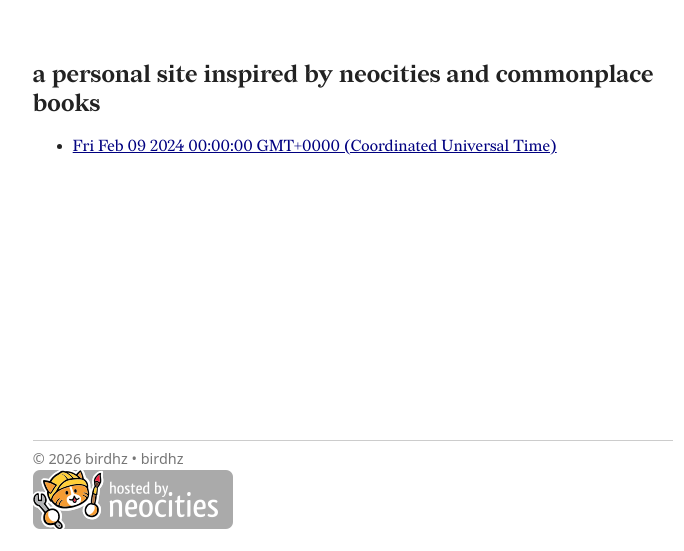
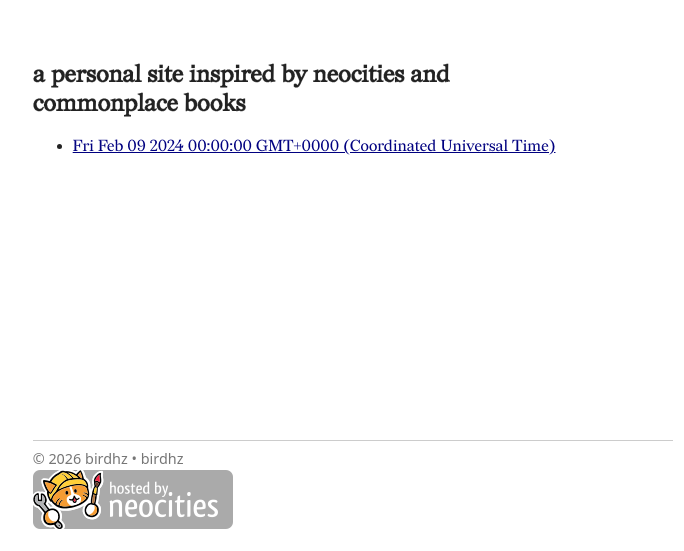
Before and after one commit to birdhz/birdhz, an Eleventy site: page src/index.md in a window 1280 px wide. Shown: the part 249-800 px from the top of the page, without its empty margins (287-971 px from the left). Built offline with nearby package versions, Linux system fonts and the light colour scheme; Eleventy itself is replaced by a stand-in of ours; files that its build step writes are made by us from their sources.

Commit message:
add change to style css to use redaction font

```diff
--- a/src/css/style.css
+++ b/src/css/style.css
@@ -1,9 +1,13 @@
 @import "smol-11ty-starter.css";
-@import "redaction.css";
 
 @font-face {
   font-family: Venice;
   src: url("/fonts/venice_classic/VeniceClassic.ttf") format("truetype");
+}
+
+@font-face {
+  font-family: Redaction;
+  src: url("/fonts/redaction/Redaction_10-Regular.woff2") format("woff2");
 }
 
 header {
```
